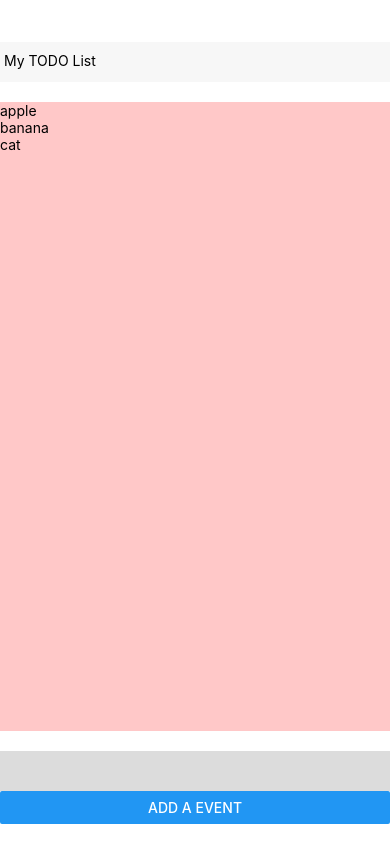
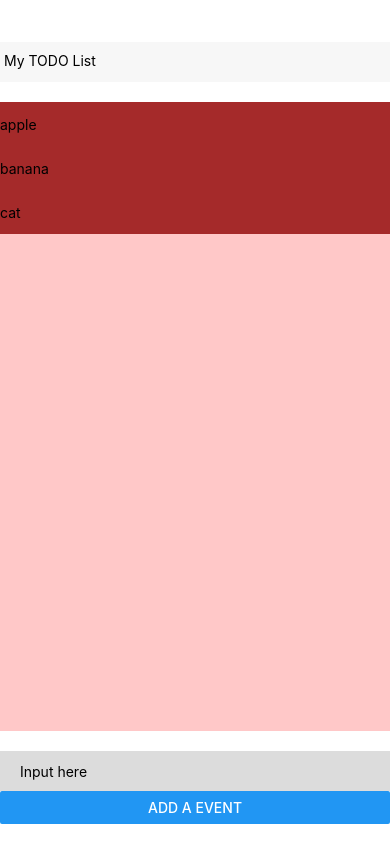
Before and after one commit to peywen/RN_TodoList, a React Native app: screen / in a window 390 px wide. Built offline with nearby package versions, Linux system fonts and the light colour scheme.

Commit message:
UI adjustment

```diff
--- a/App.js
+++ b/App.js
@@ -82,7 +82,8 @@ export default class FlatListBasics extends Component {
         this._removeItem({item})
       }
       }
-      underlayColor='black'
+      // underlayColor='black'
+     style={styles.item}
     >
       <Text>{item.key}</Text>
     </TouchableHighlight>
@@ -104,9 +105,10 @@ export default class FlatListBasics extends Component {
             // onChangeText={ (text) => this._handleTextChanged(text)}
             onChangeText={(text) => this.setState({text})}
             value={this.state.text}
+            placeholder='Input here'
           />
       <Button
-          buttonStyle={styles.button}
+        buttonStyle={styles.button}
         onPress = {
       () => {
         // console.debug('Pressed!!!!');
@@ -138,8 +140,11 @@ const styles = StyleSheet.create({
     backgroundColor: 'rgba(247,247,247,1.0)',
   },
   item: {
-    padding: 10,
-    fontSize: 40,
+    justifyContent: 'center',
+    padding: 0,
+    // fontSize: 40,
+    alignContent: 'center',
+    backgroundColor: 'brown',
     height: 44,
   },
   list: {
```
